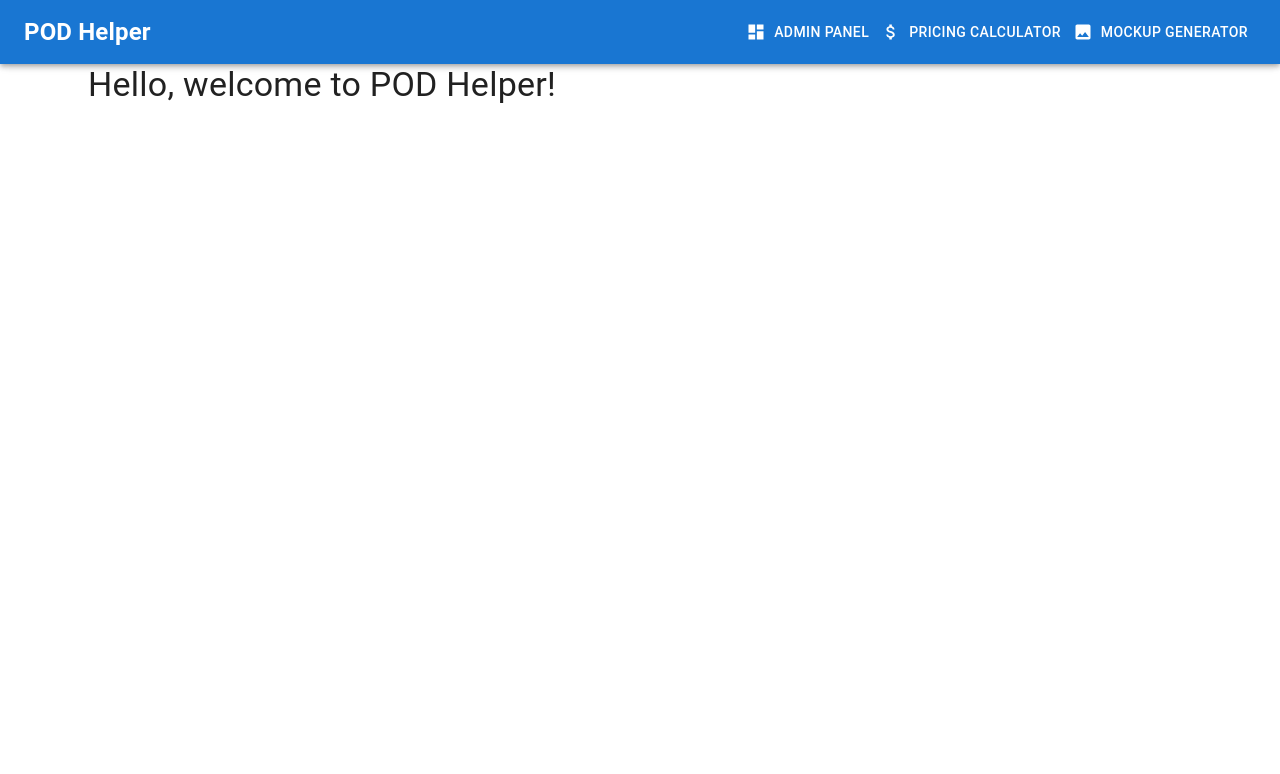
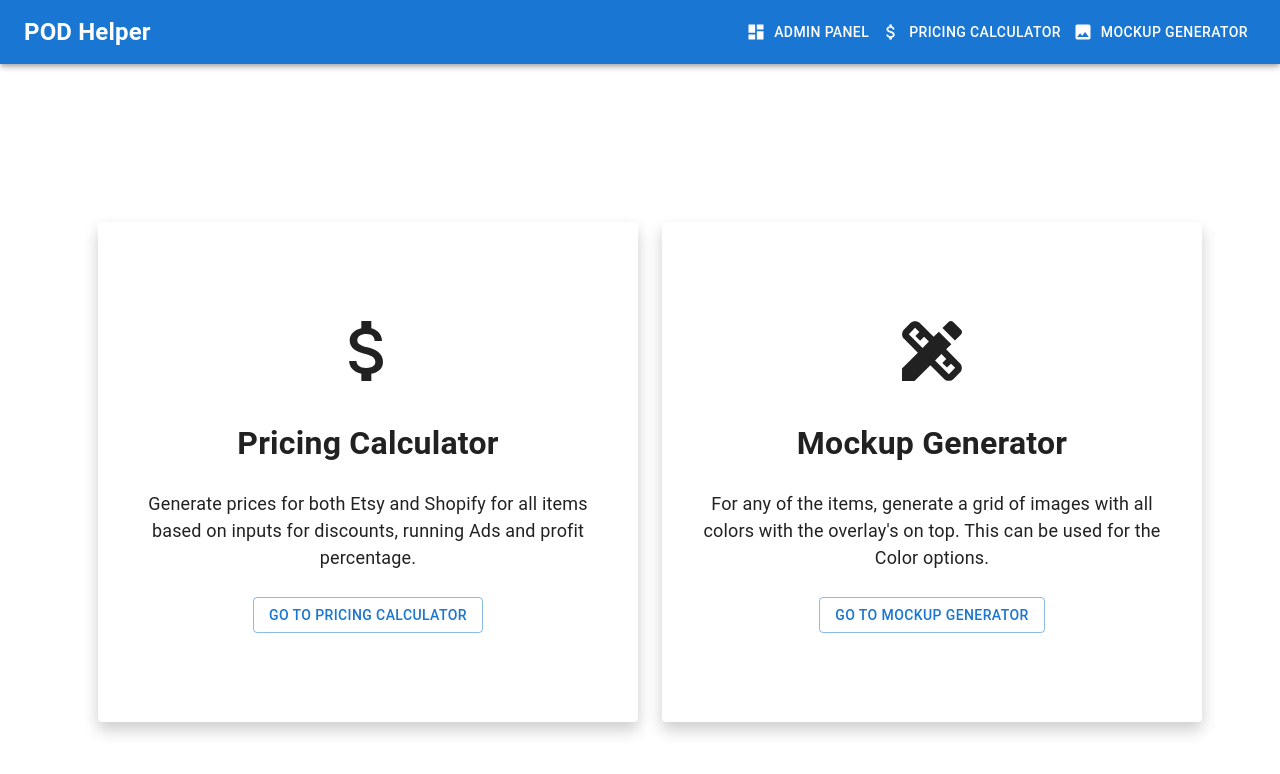
Before and after one commit to rayzone107/POD-Helper, a React (Create React App) app: page / in a window 1280 px wide. Shown: the top 774 px of the page. Built offline with nearby package versions, Linux system fonts and the light colour scheme.

Commit message:
Updating Home page

```diff
--- a/cors.json
+++ b/cors.json
@@ -1,6 +1,6 @@
 [
   {
-    "origin": ["http://localhost:3000", "https://mockup-generator-a523e.web.app"],
+    "origin": ["http://localhost:3000", "https://mockup-generator-a523e.web.app", "https://pod-helper.pawcrastinate.com/"],
     "method": ["GET", "HEAD", "POST"],
     "maxAgeSeconds": 3600
   }
--- /dev/null
+++ b/src/components/Home/Home.css
@@ -0,0 +1,12 @@
+.home-container {
+  display: flex;
+  flex-direction: column;
+  justify-content: center;
+  align-items: center;
+  height: 100vh;
+  padding: 20px;
+}
+
+.grid-container {
+  width: 100%;
+}
--- /dev/null
+++ b/src/components/Home/Home.tsx
@@ -0,0 +1,23 @@
+// src/components/Home/Home.tsx
+import React from 'react';
+import { Grid, Container } from '@mui/material';
+import MockupGeneratorCard from './MockupGeneratorCard/MockupGeneratorCard';
+import PricingCalculatorCard from './PricingCalculatorCard/PricingCalculatorCard';
+import './Home.css';
+
+const Home: React.FC = () => {
+  return (
+    <Container className="home-container">
+      <Grid container spacing={3} justifyContent="center" alignItems="center" style={{ height: '100vh' }}>
+        <Grid item xs={12} sm={6}>
+          <PricingCalculatorCard />
+        </Grid>
+        <Grid item xs={12} sm={6}>
+          <MockupGeneratorCard />
+        </Grid>
+      </Grid>
+    </Container>
+  );
+};
+
+export default Home;
--- /dev/null
+++ b/src/components/Home/MockupGeneratorCard/MockupGeneratorCard.css
@@ -0,0 +1,38 @@
+.home-card {
+  width: 100%;
+  height: 300px;
+  margin: 10px;
+  display: flex;
+  flex-direction: column;
+  justify-content: center;
+  align-items: center;
+  box-shadow: 0 8px 16px rgba(0, 0, 0, 0.2);
+  transition: box-shadow 0.3s ease-in-out;
+  cursor: pointer;
+  text-align: center;
+}
+
+.home-card:hover {
+  box-shadow: 0 12px 24px rgba(0, 0, 0, 0.3);
+}
+
+.card-content {
+  text-align: center;
+  padding: 20px;
+}
+
+.card-icon {
+  font-size: 200px;
+  margin-bottom: 16px;
+}
+
+.card-title {
+  font-size: 32px;
+  font-weight: bold;
+  margin-bottom: 16px;
+}
+
+.card-description {
+  font-size: 18px;
+  margin-bottom: 16px;
+}
--- /dev/null
+++ b/src/components/Home/MockupGeneratorCard/MockupGeneratorCard.tsx
@@ -0,0 +1,29 @@
+// src/components/Home/MockupGeneratorCard/MockupGeneratorCard.tsx
+import React from 'react';
+import { Card, CardContent, Typography, Button } from '@mui/material';
+import { useNavigate } from 'react-router-dom';
+import DesignServicesIcon from '@mui/icons-material/DesignServices';
+import './MockupGeneratorCard.css';
+
+const MockupGeneratorCard: React.FC = () => {
+  const navigate = useNavigate();
+
+  return (
+    <Card className="home-card" onClick={() => navigate('/mockup-generator')}>
+      <CardContent className="card-content">
+        <DesignServicesIcon className="card-icon" />
+        <Typography variant="h4" component="div" className="card-title">
+          Mockup Generator
+        </Typography>
+        <Typography variant="body1" className="card-description">
+          For any of the items, generate a grid of images with all colors with the overlay's on top. This can be used for the Color options.
+        </Typography>
+        <Button variant="outlined" color="primary">
+          Go to Mockup Generator
+        </Button>
+      </CardContent>
+    </Card>
+  );
+};
+
+export default MockupGeneratorCard;
--- /dev/null
+++ b/src/components/Home/PricingCalculatorCard/PricingCalculatorCard.css
@@ -0,0 +1,38 @@
+.home-card {
+  width: 100%;
+  height: 500px;
+  margin: 10px;
+  display: flex;
+  flex-direction: column;
+  justify-content: center;
+  align-items: center;
+  box-shadow: 0 8px 16px rgba(0, 0, 0, 0.2) !important;
+  transition: box-shadow 0.3s ease-in-out !important;
+  cursor: pointer;
+  text-align: center;
+}
+
+.home-card:hover {
+  box-shadow: 0 12px 24px rgba(0, 0, 0, 0.3);
+}
+
+.card-content {
+  text-align: center;
+  padding: 30px !important;
+}
+
+.card-icon {
+  font-size: 80px !important;
+  margin-bottom: 26px !important;
+}
+
+.card-title {
+  font-size: 32px !important;
+  font-weight: bold !important;
+  margin-bottom: 26px !important;
+}
+
+.card-description {
+  font-size: 18px !important;
+  margin-bottom: 26px !important;
+}
--- /dev/null
+++ b/src/components/Home/PricingCalculatorCard/PricingCalculatorCard.tsx
@@ -0,0 +1,28 @@
+import React from 'react';
+import { Card, CardContent, Typography, Button } from '@mui/material';
+import { useNavigate } from 'react-router-dom';
+import AttachMoneyIcon from '@mui/icons-material/AttachMoney';
+import './PricingCalculatorCard.css';
+
+const PricingCalculatorCard: React.FC = () => {
+  const navigate = useNavigate();
+
+  return (
+    <Card className="home-card" onClick={() => navigate('/pricing-calculator')}>
+      <CardContent className="card-content">
+        <AttachMoneyIcon className="card-icon" />
+        <Typography variant="h4" component="div" className="card-title">
+          Pricing Calculator
+        </Typography>
+        <Typography variant="body1" className="card-description">
+          Generate prices for both Etsy and Shopify for all items based on inputs for discounts, running Ads and profit percentage.
+        </Typography>
+        <Button variant="outlined" color="primary">
+          Go to Pricing Calculator
+        </Button>
+      </CardContent>
+    </Card>
+  );
+};
+
+export default PricingCalculatorCard;
--- a/src/pages/HomePage.tsx
+++ b/src/pages/HomePage.tsx
@@ -1,14 +1,9 @@
+// src/pages/HomePage.tsx
 import React from 'react';
-import { Container, Typography } from '@mui/material';
+import Home from '../components/Home/Home';
 
 const HomePage: React.FC = () => {
-  return (
-    <Container>
-      <Typography variant="h4" component="h1" gutterBottom>
-        Hello, welcome to POD Helper!
-      </Typography>
-    </Container>
-  );
+  return <Home />;
 };
 
 export default HomePage;
```
